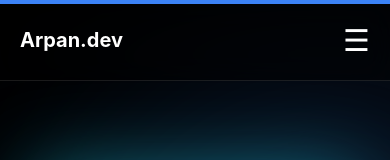
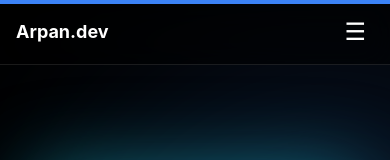
Before and after one commit to mega-bytes111/My_portfolio, a React (Vite) app: page / in a window 390 px wide. Shown: the top 160 px of the page. Built offline with nearby package versions, Linux system fonts and the light colour scheme.

Commit message:
space_fixes

```diff
--- a/src/components/Navbar.jsx
+++ b/src/components/Navbar.jsx
@@ -26,7 +26,6 @@ const Navbar = () => {
       left-0
       w-full
       z-50
-      overflow-x-hidden
       bg-black/50
       backdrop-blur-lg
       border-b
@@ -35,22 +34,23 @@ const Navbar = () => {
 
 
       <div className="
-        max-w-6xl
-        mx-auto
+        w-full
         flex
         justify-between
         items-center
-        h-20
-        px-5
-        sm:px-6
+        h-16
+        md:h-20
+        px-4
+        md:px-6
         text-white
       ">
 
 
-        {/* 🔥 Logo */}
+        {/* Logo */}
         <h1 className="
           font-bold
-          text-xl
+          text-lg
+          md:text-xl
           cursor-pointer
           whitespace-nowrap
         ">
@@ -61,7 +61,7 @@ const Navbar = () => {
 
 
 
-        {/* 💻 Desktop Menu */}
+        {/* Desktop Menu */}
         <ul className="
           hidden
           md:flex
@@ -72,7 +72,7 @@ const Navbar = () => {
 
           <li
             onClick={() => scrollToSection("about")}
-            className="hover:text-cyan-400 transition duration-300"
+            className="hover:text-cyan-400 transition"
           >
             About
           </li>
@@ -80,7 +80,7 @@ const Navbar = () => {
 
           <li
             onClick={() => scrollToSection("projects")}
-            className="hover:text-cyan-400 transition duration-300"
+            className="hover:text-cyan-400 transition"
           >
             Projects
           </li>
@@ -88,7 +88,7 @@ const Navbar = () => {
 
           <li
             onClick={() => scrollToSection("coding")}
-            className="hover:text-cyan-400 transition duration-300"
+            className="hover:text-cyan-400 transition"
           >
             Coding
           </li>
@@ -96,7 +96,7 @@ const Navbar = () => {
 
           <li
             onClick={() => scrollToSection("contact")}
-            className="hover:text-cyan-400 transition duration-300"
+            className="hover:text-cyan-400 transition"
           >
             Contact
           </li>
@@ -109,12 +109,13 @@ const Navbar = () => {
 
 
 
-        {/* 📱 Hamburger */}
+        {/* Mobile Hamburger */}
         <button
           onClick={() => setIsOpen(!isOpen)}
           className="
             md:hidden
-            text-3xl
+            text-2xl
+            p-2
             cursor-pointer
           "
         >
@@ -130,14 +131,15 @@ const Navbar = () => {
 
 
 
-      {/* 📱 Mobile Menu */}
+
+      {/* Mobile Dropdown */}
       <div
         className={`
           md:hidden
           w-full
-          overflow-hidden
           transition-all
           duration-500
+          overflow-hidden
           ${
             isOpen
             ? "max-h-80 opacity-100"
@@ -146,22 +148,21 @@ const Navbar = () => {
         `}
       >
 
+
         <ul className="
-          w-full
           flex
           flex-col
           items-center
-          gap-6
-          py-6
+          gap-5
+          py-5
           bg-black/90
-          backdrop-blur-lg
           text-white
         ">
 
 
           <li
             onClick={() => scrollToSection("about")}
-            className="hover:text-cyan-400 cursor-pointer transition"
+            className="cursor-pointer hover:text-cyan-400"
           >
             About
           </li>
@@ -169,7 +170,7 @@ const Navbar = () => {
 
           <li
             onClick={() => scrollToSection("projects")}
-            className="hover:text-cyan-400 cursor-pointer transition"
+            className="cursor-pointer hover:text-cyan-400"
           >
             Projects
           </li>
@@ -177,7 +178,7 @@ const Navbar = () => {
 
           <li
             onClick={() => scrollToSection("coding")}
-            className="hover:text-cyan-400 cursor-pointer transition"
+            className="cursor-pointer hover:text-cyan-400"
           >
             Coding
           </li>
@@ -185,7 +186,7 @@ const Navbar = () => {
 
           <li
             onClick={() => scrollToSection("contact")}
-            className="hover:text-cyan-400 cursor-pointer transition"
+            className="cursor-pointer hover:text-cyan-400"
           >
             Contact
           </li>
```
